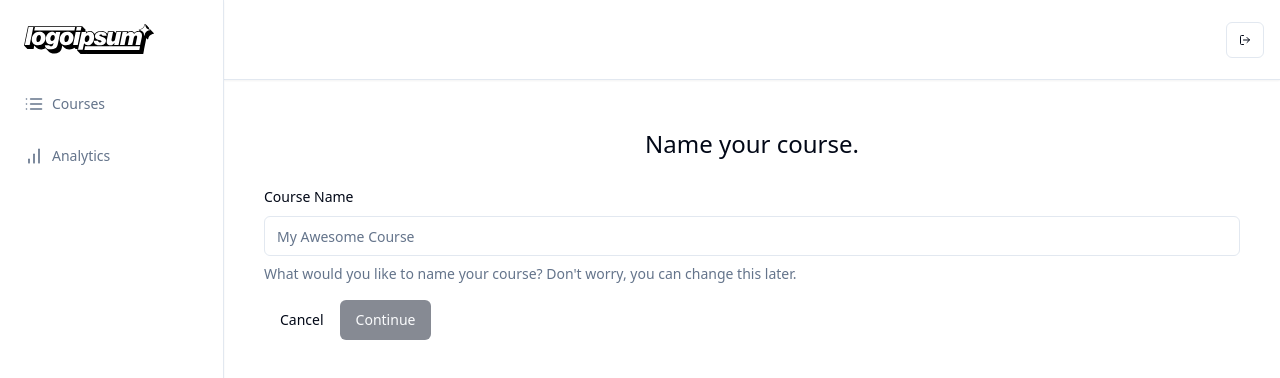
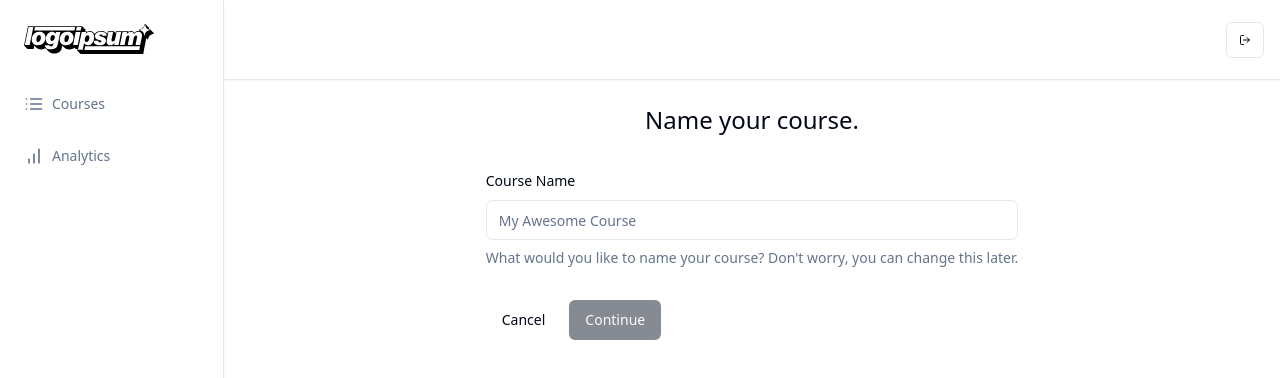
Before and after one commit to metanmai/wisdomcraft, a Next.js app: page /teacher/create in a window 1280 px wide. Shown: the top 378 px of the page. Built offline with nearby package versions, Linux system fonts and the light colour scheme.

Commit message:
Completed /teacher/create endpoint.

```diff
--- a/app/(dashboard)/(routes)/teacher/create/page.tsx
+++ b/app/(dashboard)/(routes)/teacher/create/page.tsx
@@ -12,7 +12,7 @@ import axios from "axios";
 import {useRouter} from "next/navigation";
 import {toast} from "react-hot-toast/headless";
 
-
+// Zod is basically a schema validator. It's used to validate the form data.
 const formSchema = z.object({
 	title: z.string().min(1, {
 		message: "Title is required"
@@ -22,6 +22,8 @@ const formSchema = z.object({
 const CreatePage = () => {
 	const router = useRouter();
 
+	// UseForm is a hook that allows us to create a form with validation.
+	// ZodResolver is a hook that allows us to use Zod with the form.
 	const form = useForm<z.infer<typeof formSchema>>({
 		resolver: zodResolver(formSchema),
 		defaultValues: {
@@ -35,11 +37,13 @@ const CreatePage = () => {
 		try {
 			const response = await axios.post(`/api/course`, values);
 			router.push(`/teacher/courses/${response.data.id}`);
+			toast.success("Course created successfully.");
 		}
 
 		catch (error) {
 			toast.error(`Something went wrong.`);
 		}
+		// console.log(values);
 	}
 
 	return (
@@ -50,7 +54,8 @@ const CreatePage = () => {
 			<Form {...form}>
 				<form
 					onSubmit={form.handleSubmit(onSubmit)}
-					className={`flex flex-col w-full mt-6 space-y-4`}
+					// className={`flex flex-col w-full mt-6 space-y-4`}
+					className={`space-y-8 mt-8`}
 				>
 					<FormField
 						control={form.control}
@@ -84,13 +89,13 @@ const CreatePage = () => {
 							>
 								Cancel
 							</Button>
-							<Button
-								type={`submit`}
-								disabled={!isValid || isSubmitting}
-							>
-								Continue
-							</Button>
 						</Link>
+						<Button
+							type={`submit`}
+							disabled={!isValid || isSubmitting}
+						>
+							Continue
+						</Button>
 					</div>
 				</form>
 			</Form>
--- a/components/navbar-routes.tsx
+++ b/components/navbar-routes.tsx
@@ -28,9 +28,7 @@ const NavbarRoutes = () => {
 					</Button>
 				</Link>
 			)}
-			<UserButton
-				afterSignOutUrl={`/`}
-			/>
+			<UserButton afterSignOutUrl={`/`}/>
 		</div>
 	);
 };
--- a/components/providers/toaster-provider.tsx
+++ b/components/providers/toaster-provider.tsx
@@ -5,9 +5,7 @@ import {Toaster} from "react-hot-toast";
 
 const ToasterProvider = () => {
 	return (
-		<div>
-			return <Toaster/>
-		</div>
+		<Toaster/>
 	);
 };
 
```
